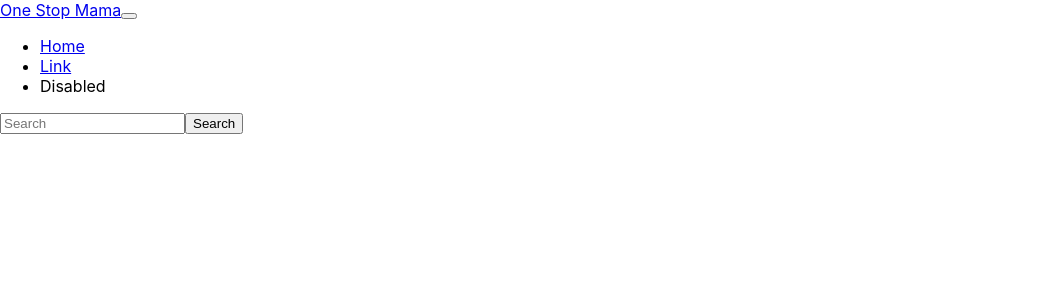
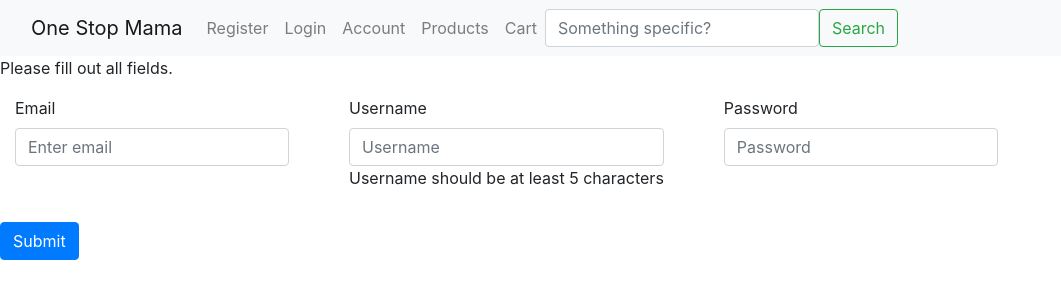
Before and after one commit to SMBorhara/one-stop-fe, a React (Create React App) app: page /onestop/register in a window 1280 px wide. Shown: the top 300 px of the page, without its empty margins (0-1061 px from the left). Built offline with nearby package versions, Linux system fonts and the light colour scheme.

Commit message:
component structure started

```diff
--- a/package.json
+++ b/package.json
@@ -6,9 +6,13 @@
     "@testing-library/jest-dom": "^5.16.4",
     "@testing-library/react": "^13.3.0",
     "@testing-library/user-event": "^13.5.0",
+    "axios": "^0.27.2",
+    "bootstrap": "^5.1.3",
     "dotenv": "^16.0.1",
     "react": "^18.2.0",
+    "react-bootstrap": "^2.4.0",
     "react-dom": "^18.2.0",
+    "react-router-dom": "^6.3.0",
     "react-scripts": "5.0.1",
     "web-vitals": "^2.1.4"
   },
--- a/public/index.html
+++ b/public/index.html
@@ -1,6 +1,7 @@
 <!DOCTYPE html>
 <html lang="en">
 	<head>
+		<title>One Stop Mama: What mama needs</title>
 		<meta charset="utf-8" />
 		<link rel="icon" href="%PUBLIC_URL%/favicon.ico" />
 		<meta name="viewport" content="width=device-width, initial-scale=1" />
@@ -8,6 +9,12 @@
 		<meta
 			name="description"
 			content="Web site created using create-react-app"
+		/>
+		<link
+			rel="stylesheet"
+			href="https://cdn.jsdelivr.net/npm/bootstrap@4.4.1/dist/css/bootstrap.min.css"
+			integrity="sha384-Vkoo8x4CGsO3+Hhxv8T/Q5PaXtkKtu6ug5TOeNV6gBiFeWPGFN9MuhOf23Q9Ifjh"
+			crossorigin="anonymous"
 		/>
 		<link rel="apple-touch-icon" href="%PUBLIC_URL%/logo192.png" />
 		<!--
--- a/src/App.js
+++ b/src/App.js
@@ -1,8 +1,31 @@
-import Home from './Components/home';
+import React from 'react';
+import { BrowserRouter as Router, Route, Routes } from 'react-router-dom';
+
 import './App.css';
 
+import NavBar from './Components/navBar';
+import ProductList from './Components/products';
+import UserProfile from './Components/profile';
+import Register from './Components/register';
+
 function App() {
-	return <Home />;
+	return (
+		<div>
+			<NavBar />
+
+			<Router>
+				<Routes>
+					<Route path="/onestop/register" element={<Register />}></Route>
+					<Route path="/onestop/products" element={<ProductList />}></Route>
+					<Route
+						exact
+						path="`/onestop/${username}/profile`"
+						element={<UserProfile />}
+					></Route>
+				</Routes>
+			</Router>
+		</div>
+	);
 }
 
 export default App;
--- a/src/Components/home.js
+++ /dev/null
@@ -1,55 +0,0 @@
-import React from 'react';
-
-const Home = () => {
-	return (
-		<nav class="navbar navbar-dark bg-dark">
-			<div class="container-fluid">
-				<a class="navbar-brand" href="#">
-					One Stop Mama
-				</a>
-				<button
-					class="navbar-toggler"
-					type="button"
-					data-bs-toggle="collapse"
-					data-bs-target="#navbarSupportedContent"
-					aria-controls="navbarSupportedContent"
-					aria-expanded="false"
-					aria-label="Toggle navigation"
-				>
-					<span class="navbar-toggler-icon"></span>
-				</button>
-				<div class="collapse navbar-collapse" id="navbarSupportedContent">
-					<ul class="navbar-nav me-auto mb-2 mb-lg-0">
-						<li class="nav-item">
-							<a class="nav-link active" aria-current="page" href="#">
-								Home
-							</a>
-						</li>
-						<li class="nav-item">
-							<a class="nav-link" href="#">
-								Link
-							</a>
-						</li>
-
-						<li class="nav-item">
-							<a class="nav-link disabled">Disabled</a>
-						</li>
-					</ul>
-					<form class="d-flex" role="search">
-						<input
-							class="form-control me-2"
-							type="search"
-							placeholder="Search"
-							aria-label="Search"
-						/>
-						<button class="btn btn-outline-success" type="submit">
-							Search
-						</button>
-					</form>
-				</div>
-			</div>
-		</nav>
-	);
-};
-
-export default Home;
--- /dev/null
+++ b/src/Components/navBar.js
@@ -0,0 +1,45 @@
+import React from 'react';
+import {
+	Navbar,
+	Nav,
+	Form,
+	FormControl,
+	Container,
+	Button,
+} from 'react-bootstrap';
+
+const NavBar = () => {
+	return (
+		<Navbar bg="light" expand="lg">
+			<Container fluid>
+				<Navbar.Brand href="/onestop">One Stop Mama</Navbar.Brand>
+
+				<Navbar.Toggle aria-controls="navbarScroll" />
+				<Navbar.Collapse id="navbarScroll">
+					<Nav
+						className="me-auto my-2 my-lg-0"
+						style={{ maxHeight: '100px' }}
+						navbarScroll
+					>
+						<Nav.Link href="/onestop/register">Register</Nav.Link>
+						<Nav.Link href="#action2">Login</Nav.Link>
+						<Nav.Link href="/onestop/username/profile">Account</Nav.Link>
+						<Nav.Link href="/onestop/products">Products</Nav.Link>
+						<Nav.Link href="#action4">Cart</Nav.Link>
+					</Nav>
+					<Form className="d-flex">
+						<FormControl
+							type="search"
+							placeholder="Something specific?"
+							className="me-2"
+							aria-label="Search"
+						/>
+						<Button variant="outline-success">Search</Button>
+					</Form>
+				</Navbar.Collapse>
+			</Container>
+		</Navbar>
+	);
+};
+
+export default NavBar;
--- /dev/null
+++ b/src/Components/products.js
@@ -0,0 +1,25 @@
+import axios from 'axios';
+import React, { useEffect } from 'react';
+
+const ProductList = () => {
+	const getProducts = async () => {
+		console.log('help');
+		try {
+			const response = await axios.get(
+				'http://localhost:8000/onestop/products'
+			);
+
+			console.log(response);
+		} catch (error) {
+			console.error(error.message);
+		}
+	};
+
+	useEffect(() => {
+		getProducts();
+	});
+
+	return <h1>All Products</h1>;
+};
+
+export default ProductList;
--- /dev/null
+++ b/src/Components/profile.js
@@ -0,0 +1,7 @@
+import React from 'react';
+
+const UserProfile = () => {
+	<h1>Account Home</h1>;
+};
+
+export default UserProfile;
--- /dev/null
+++ b/src/Components/register.js
@@ -0,0 +1,101 @@
+import React from 'react';
+import { useState } from 'react';
+import { Form, Button, Col, Row } from 'react-bootstrap';
+import { useNavigate } from 'react-router-dom';
+
+const Register = () => {
+	const [email, setEmail] = useState('');
+	const [username, setUsername] = useState('');
+	const [password, setPassword] = useState('');
+
+	const navigate = useNavigate();
+
+	const onSubmitNewUser = async (e) => {
+		e.preventDefault();
+
+		try {
+			const body = { email, username, password };
+			console.log(body);
+			const response = await fetch('http://localhost:8000/onestop/register', {
+				method: 'POST',
+				headers: {
+					'Content-Type': 'application/json',
+				},
+				body: JSON.stringify(body),
+			});
+			console.log(response);
+			setEmail('');
+			setUsername('');
+			setPassword('');
+			navigate(`/onestop/${username}/profile`);
+		} catch (error) {
+			console.error(error.message);
+		}
+	};
+	return (
+		<div>
+			Please fill out all fields.
+			<p></p>
+			<Form onSubmit={onSubmitNewUser}>
+				{/* <Row>
+					<Col xs="auto">
+						<Form.Group as={Col} controlId="formGridFirst">
+							<Form.Label>First Name</Form.Label>
+							<Form.Control type="firstName" placeholder="First Name" />
+							<p></p>
+							<p></p>
+						</Form.Group>
+					</Col>
+					<Col xs="auto">
+						<Form.Group as={Col} controlId="formGridLast">
+							<Form.Label>Last Name</Form.Label>
+							<Form.Control type="Last Name" placeholder="Last Name" />
+							<p></p>
+							<p></p>
+						</Form.Group>
+					</Col>
+				</Row> */}
+
+				<Row className="mb-3">
+					<Col xs="auto">
+						<Form.Group as={Col} controlId="formGridEmail">
+							<Form.Label>Email</Form.Label>
+							<Form.Control
+								type="email"
+								placeholder="Enter email"
+								onChange={(e) => setEmail(e.target.value)}
+							/>
+						</Form.Group>
+					</Col>
+					<Col xs="auto">
+						<Form.Group as={Col} controlId="formGridUsername">
+							<Form.Label>Username</Form.Label>
+							<Form.Control
+								type="username"
+								placeholder="Username"
+								onChange={(e) => setUsername(e.target.value)}
+							/>
+							<p>Username should be at least 5 characters</p>
+						</Form.Group>
+					</Col>
+					<Col xs="auto">
+						<Form.Group as={Col} controlId="formGridPassword">
+							<Form.Label>Password</Form.Label>
+							<Form.Control
+								type="password"
+								placeholder="Password"
+								onChange={(e) => setPassword(e.target.value)}
+							/>
+						</Form.Group>
+					</Col>
+				</Row>
+
+				<Button variant="primary" type="submit">
+					Submit
+				</Button>
+			</Form>
+		</div>
+	);
+};
+
+export default Register;
```
Also changed, not shown: media/jamie-street-hBzrr6m6-pc-unsplash.jpg (added), 1 other file (tests, documents, lock files or other folders). Lines whose indentation alone changed are shown as unchanged.
